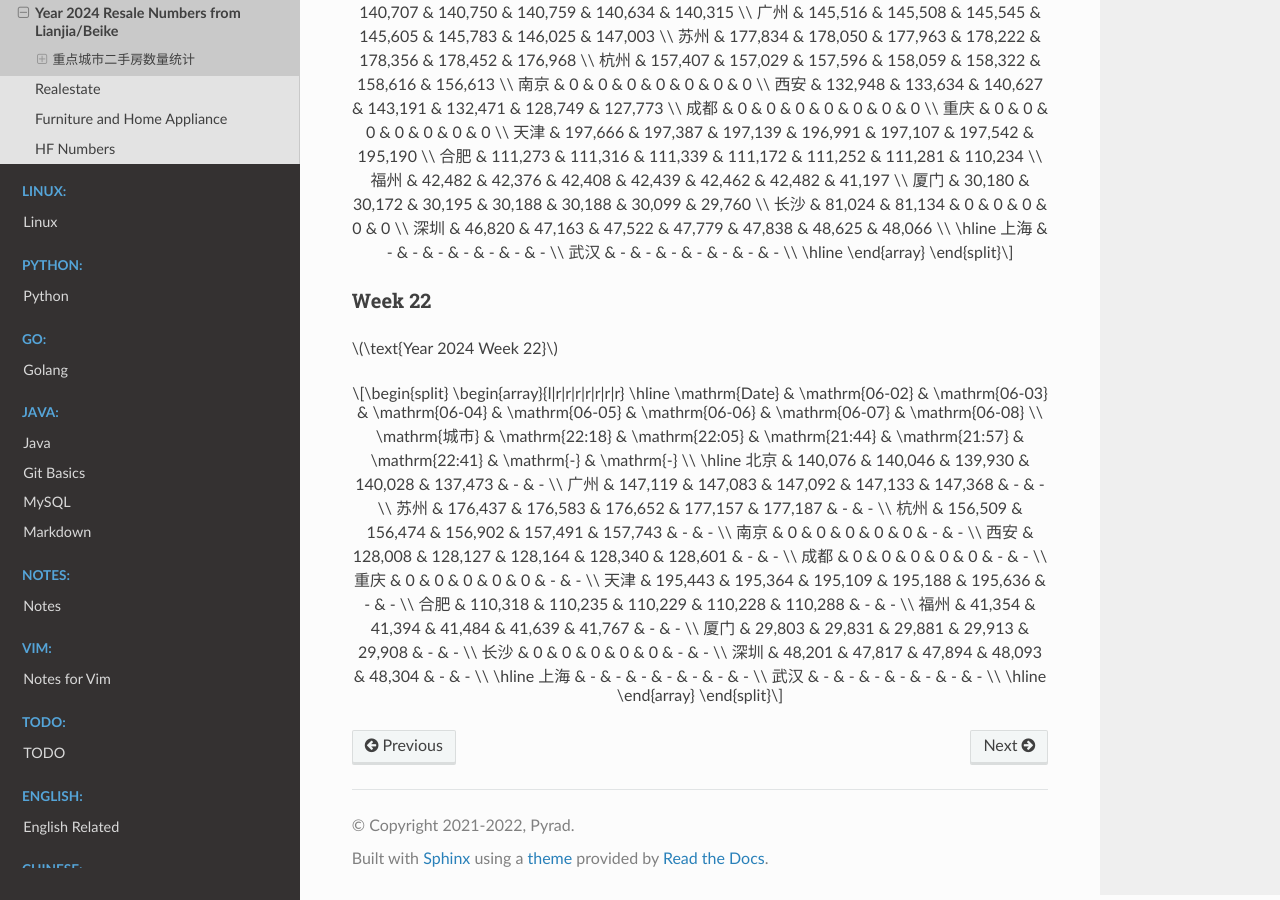
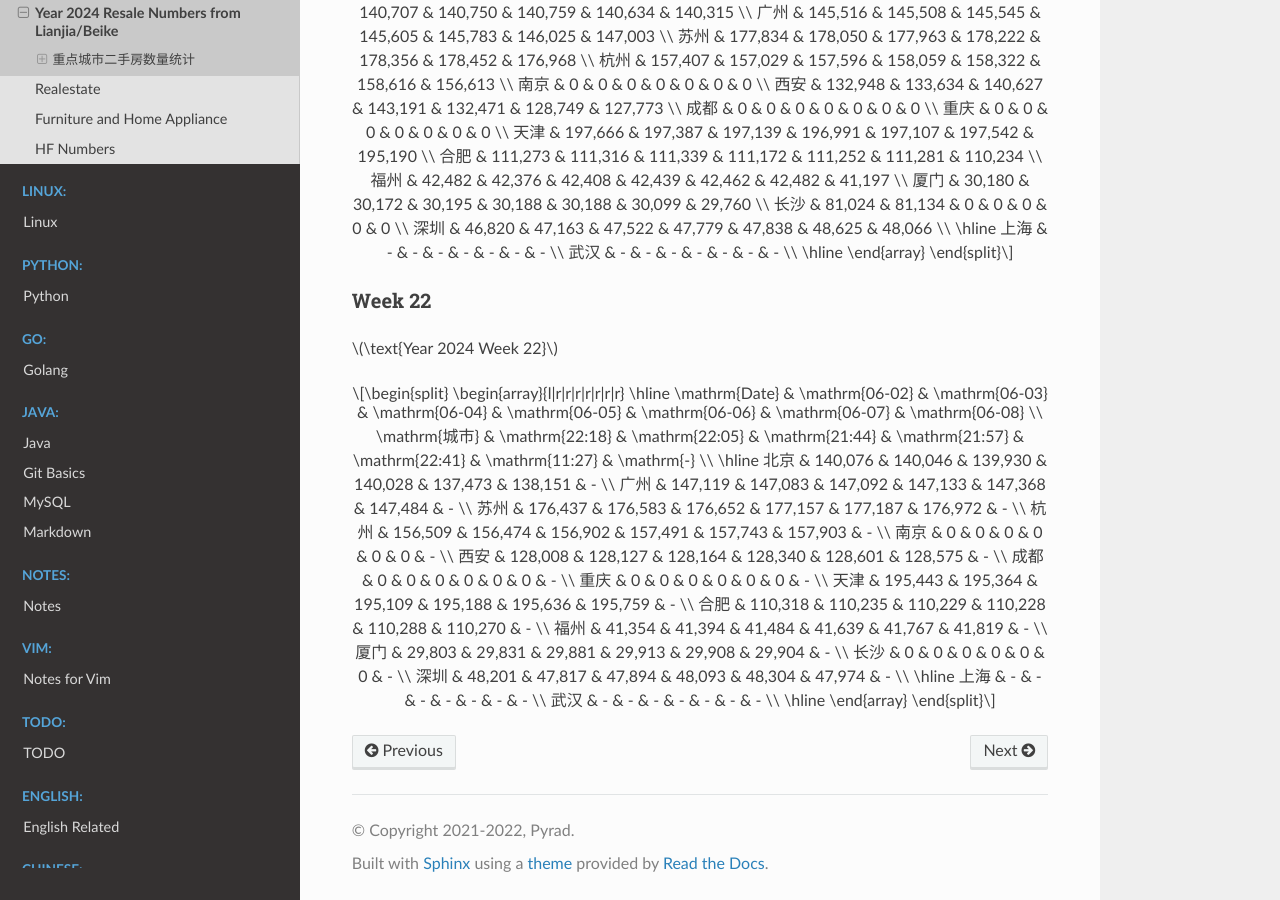
Before and after one commit to Pyrad/pyradnotes, a Sphinx documentation site: the page built from source/RealEstate/resalenumbers2024.md, in a window 1280 px wide and 900 px high, scrolled down 10869 px. Built offline with Sphinx 7.4.7 and the Read the Docs theme 2.0.0, drawn with Linux system fonts in a browser that asks for light colours; a script that is not in the unit is left out.

Commit message:
Realestate Update resale numbers 2024-06-07 11:27

```diff
--- a/source/RealEstate/resalenumbers2024.md
+++ b/source/RealEstate/resalenumbers2024.md
@@ -715,22 +715,22 @@ $$
 \begin{array}{l|r|r|r|r|r|r|r}
 \hline
 \mathrm{Date} & \mathrm{06-02} & \mathrm{06-03} & \mathrm{06-04} & \mathrm{06-05} & \mathrm{06-06} & \mathrm{06-07} & \mathrm{06-08} \\
-\mathrm{城市} & \mathrm{22:18} & \mathrm{22:05} & \mathrm{21:44} & \mathrm{21:57} & \mathrm{22:41} & \mathrm{-} & \mathrm{-} \\
+\mathrm{城市} & \mathrm{22:18} & \mathrm{22:05} & \mathrm{21:44} & \mathrm{21:57} & \mathrm{22:41} & \mathrm{11:27} & \mathrm{-} \\
 \hline
-北京 & 140,076 & 140,046 & 139,930 & 140,028 & 137,473 & - & - \\
-广州 & 147,119 & 147,083 & 147,092 & 147,133 & 147,368 & - & - \\
-苏州 & 176,437 & 176,583 & 176,652 & 177,157 & 177,187 & - & - \\
-杭州 & 156,509 & 156,474 & 156,902 & 157,491 & 157,743 & - & - \\
-南京 & 0 & 0 & 0 & 0 & 0 & - & - \\
-西安 & 128,008 & 128,127 & 128,164 & 128,340 & 128,601 & - & - \\
-成都 & 0 & 0 & 0 & 0 & 0 & - & - \\
-重庆 & 0 & 0 & 0 & 0 & 0 & - & - \\
-天津 & 195,443 & 195,364 & 195,109 & 195,188 & 195,636 & - & - \\
-合肥 & 110,318 & 110,235 & 110,229 & 110,228 & 110,288 & - & - \\
-福州 & 41,354 & 41,394 & 41,484 & 41,639 & 41,767 & - & - \\
-厦门 & 29,803 & 29,831 & 29,881 & 29,913 & 29,908 & - & - \\
-长沙 & 0 & 0 & 0 & 0 & 0 & - & - \\
-深圳 & 48,201 & 47,817 & 47,894 & 48,093 & 48,304 & - & - \\
+北京 & 140,076 & 140,046 & 139,930 & 140,028 & 137,473 & 138,151 & - \\
+广州 & 147,119 & 147,083 & 147,092 & 147,133 & 147,368 & 147,484 & - \\
+苏州 & 176,437 & 176,583 & 176,652 & 177,157 & 177,187 & 176,972 & - \\
+杭州 & 156,509 & 156,474 & 156,902 & 157,491 & 157,743 & 157,903 & - \\
+南京 & 0 & 0 & 0 & 0 & 0 & 0 & - \\
+西安 & 128,008 & 128,127 & 128,164 & 128,340 & 128,601 & 128,575 & - \\
+成都 & 0 & 0 & 0 & 0 & 0 & 0 & - \\
+重庆 & 0 & 0 & 0 & 0 & 0 & 0 & - \\
+天津 & 195,443 & 195,364 & 195,109 & 195,188 & 195,636 & 195,759 & - \\
+合肥 & 110,318 & 110,235 & 110,229 & 110,228 & 110,288 & 110,270 & - \\
+福州 & 41,354 & 41,394 & 41,484 & 41,639 & 41,767 & 41,819 & - \\
+厦门 & 29,803 & 29,831 & 29,881 & 29,913 & 29,908 & 29,904 & - \\
+长沙 & 0 & 0 & 0 & 0 & 0 & 0 & - \\
+深圳 & 48,201 & 47,817 & 47,894 & 48,093 & 48,304 & 47,974 & - \\
 \hline
 上海 & - & - & - & - & - & - & - \\
 武汉 & - & - & - & - & - & - & - \\
```
Also changed, not shown: 1 other file.
